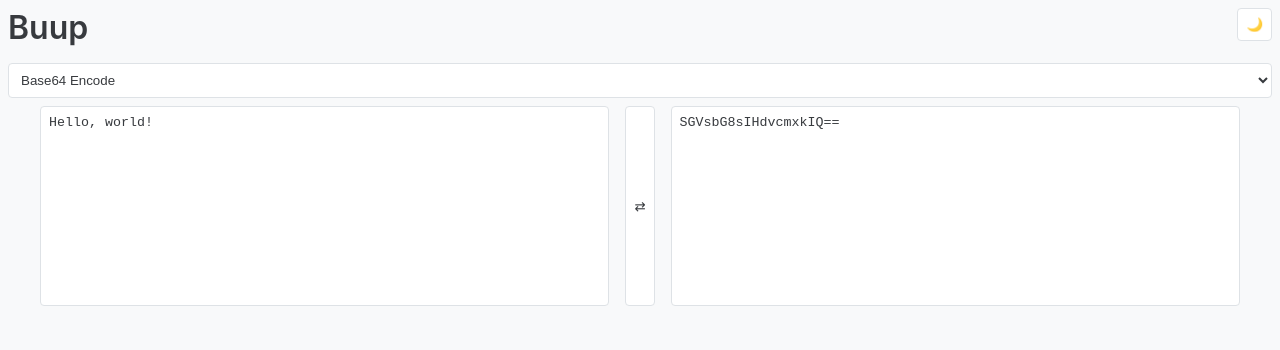
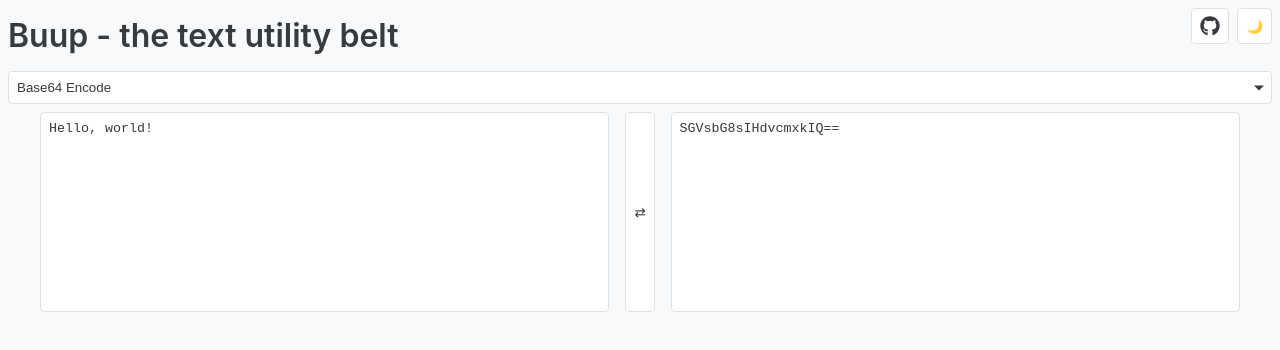
Before and after one commit to benletchford/buup.io, a React (Vite) app: page / in a window 1280 px wide. Shown: the top 350 px of the page. Built offline with nearby package versions, Linux system fonts and the light colour scheme.

Commit message:
Github link

```diff
--- a/package.json
+++ b/package.json
@@ -13,7 +13,8 @@
     "@emotion/react": "^11.14.0",
     "@emotion/styled": "^11.14.0",
     "react": "^19.0.0",
-    "react-dom": "^19.0.0"
+    "react-dom": "^19.0.0",
+    "react-icons": "^5.4.0"
   },
   "devDependencies": {
     "@eslint/js": "^9.19.0",
--- a/src/App.tsx
+++ b/src/App.tsx
@@ -1,13 +1,41 @@
 import { ThemeProvider } from '@emotion/react';
 import styled from '@emotion/styled';
 import { useState } from 'react';
+import { FaGithub } from 'react-icons/fa';
 import { TransformPanel } from './components/TransformPanel';
 import { TransformSelector } from './components/TransformSelector';
 import { ThemeToggle } from './components/ThemeToggle';
 import { theme } from './theme';
 import { loadTransformers, getTransformerOptions } from './utils/transformerLoader';
 
+const TopBar = styled.div`
+    position: absolute;
+    top: 0.5rem;
+    right: 0.5rem;
+    display: flex;
+    gap: 0.5rem;
+`;
+
+const GitHubButton = styled.a`
+    height: 36px;
+    display: flex;
+    align-items: center;
+    justify-content: center;
+    padding: 0.5rem;
+    border-radius: 4px;
+    background: ${({ theme }) => theme.surface};
+    color: ${({ theme }) => theme.text};
+    border: 1px solid ${({ theme }) => theme.border};
+    cursor: pointer;
+    text-decoration: none;
+
+    &:hover {
+        opacity: 0.8;
+    }
+`;
+
 const Container = styled.div`
+    position: relative;
     min-height: 100vh;
     padding: 0.5rem;
     background: ${({ theme }) => theme.background};
@@ -15,7 +43,7 @@
 `;
 
 const Title = styled.h1`
-    margin: 0 0 1rem 0;
+    margin: 0.5rem 0 1rem 0;
     font-size: 2rem;
     font-weight: 600;
 `;
@@ -68,8 +96,17 @@
   return (
     <ThemeProvider theme={isDark ? theme.dark : theme.light}>
       <Container>
-        <ThemeToggle isDark={isDark} onToggle={() => setIsDark(!isDark)} />
-        <Title>Buup</Title>
+        <TopBar>
+          <GitHubButton
+            href="https://github.com/benletchford/buup"
+            target="_blank"
+            rel="noopener noreferrer"
+          >
+            <FaGithub size={20} />
+          </GitHubButton>
+          <ThemeToggle isDark={isDark} onToggle={() => setIsDark(!isDark)} />
+        </TopBar>
+        <Title>Buup - the text utility belt</Title>
         <TransformSelector value={transformer} onChange={setTransformer} options={options} />
         <PanelContainer>
           <TransformPanel value={input} onChange={setInput} />
--- a/src/components/ThemeToggle.tsx
+++ b/src/components/ThemeToggle.tsx
@@ -2,9 +2,6 @@
 import { FC } from 'react';
 
 const Button = styled.button`
-    position: absolute;
-    top: 0.5rem;
-    right: 0.5rem;
     padding: 0.5rem;
     border: 1px solid ${props => props.theme.border};
     border-radius: 4px;
--- a/src/components/TransformSelector.tsx
+++ b/src/components/TransformSelector.tsx
@@ -1,21 +1,68 @@
 import styled from '@emotion/styled';
-import { FC } from 'react';
+import { FC, useState, useRef, useEffect, KeyboardEvent } from 'react';
 
 const Container = styled.div`
     margin-bottom: 0.5rem;
 `;
 
-const Select = styled.select`
+const InputContainer = styled.div`
+    position: relative;
     width: 100%;
-    padding: 0.5rem;
+`;
+
+const Input = styled.input`
+    width: 100%;
+    padding: 0.5rem 2rem 0.5rem 0.5rem;
     border: 1px solid ${props => props.theme.border};
     border-radius: 4px;
     background: ${props => props.theme.surface};
     color: ${props => props.theme.text};
+    cursor: pointer;
+    appearance: none;
 
     &:focus {
         outline: none;
         border-color: #4dabf7;
+    }
+`;
+
+const DropdownArrow = styled.div`
+    position: absolute;
+    right: 0.5rem;
+    top: 50%;
+    transform: translateY(-50%);
+    width: 0;
+    height: 0;
+    border-left: 5px solid transparent;
+    border-right: 5px solid transparent;
+    border-top: 5px solid ${props => props.theme.text};
+    pointer-events: none;
+`;
+
+const Dropdown = styled.ul<{ show: boolean }>`
+    display: ${props => props.show ? 'block' : 'none'};
+    position: absolute;
+    width: 100%;
+    max-height: 200px;
+    overflow-y: auto;
+    margin: 0;
+    padding: 0;
+    list-style: none;
+    border: 1px solid ${props => props.theme.border};
+    border-radius: 4px;
+    background: ${props => props.theme.surface};
+    box-shadow: 0 2px 4px rgba(0,0,0,0.1);
+    z-index: 1000;
+`;
+
+const DropdownItem = styled.li<{ selected: boolean }>`
+    padding: 0.5rem;
+    cursor: pointer;
+    background: ${props => props.selected ? props.theme.border : 'transparent'};
+    color: ${props => props.theme.text};
+
+    &:hover {
+        background: ${props => props.theme.border};
     }
 `;
 
@@ -32,15 +79,107 @@
 }
 
 export const TransformSelector: FC<TransformSelectorProps> = ({ value, onChange, options }) => {
+    const [inputValue, setInputValue] = useState('');
+    const [isOpen, setIsOpen] = useState(false);
+    const [selectedIndex, setSelectedIndex] = useState(-1);
+    const containerRef = useRef<HTMLDivElement>(null);
+
+    const filteredOptions = options.filter(option =>
+        option.title.toLowerCase().includes(inputValue.toLowerCase())
+    );
+
+    const currentOption = options.find(opt => opt.id === value);
+
+    useEffect(() => {
+        if (currentOption) {
+            setInputValue(currentOption.title);
+        }
+    }, [value, currentOption]);
+
+    useEffect(() => {
+        const handleClickOutside = (event: MouseEvent) => {
+            if (containerRef.current && !containerRef.current.contains(event.target as Node)) {
+                setIsOpen(false);
+            }
+        };
+
+        document.addEventListener('mousedown', handleClickOutside);
+        return () => document.removeEventListener('mousedown', handleClickOutside);
+    }, []);
+
+    const handleInputChange = (e: React.ChangeEvent<HTMLInputElement>) => {
+        setInputValue(e.target.value);
+        setIsOpen(true);
+        setSelectedIndex(-1);
+    };
+
+    const handleKeyDown = (e: KeyboardEvent<HTMLInputElement>) => {
+        if (!isOpen) {
+            if (e.key === 'ArrowDown' || e.key === 'ArrowUp') {
+                setIsOpen(true);
+                return;
+            }
+        }
+
+        switch (e.key) {
+            case 'ArrowDown':
+                setSelectedIndex(prev =>
+                    prev < filteredOptions.length - 1 ? prev + 1 : prev
+                );
+                e.preventDefault();
+                break;
+            case 'ArrowUp':
+                setSelectedIndex(prev => prev > 0 ? prev - 1 : prev);
+                e.preventDefault();
+                break;
+            case 'Enter':
+                if (selectedIndex >= 0 && selectedIndex < filteredOptions.length) {
+                    const selected = filteredOptions[selectedIndex];
+                    onChange(selected.id);
+                    setInputValue(selected.title);
+                    setIsOpen(false);
+                }
+                break;
+            case 'Escape':
+                setIsOpen(false);
+                if (currentOption) {
+                    setInputValue(currentOption.title);
+                }
+                break;
+        }
+    };
+
+    const handleOptionClick = (option: TransformerOption) => {
+        onChange(option.id);
+        setInputValue(option.title);
+        setIsOpen(false);
+    };
+
     return (
-        <Container>
-            <Select value={value} onChange={e => onChange(e.target.value)}>
-                {options.map(option => (
-                    <option key={option.id} value={option.id} title={option.description}>
+        <Container ref={containerRef}>
+            <InputContainer>
+                <Input
+                    value={inputValue}
+                    onChange={handleInputChange}
+                    onFocus={() => setIsOpen(true)}
+                    onKeyDown={handleKeyDown}
+                    placeholder="Search transformers..."
+                    readOnly={!isOpen}
+                />
+                <DropdownArrow />
+            </InputContainer>
+            <Dropdown show={isOpen}>
+                {filteredOptions.map((option, index) => (
+                    <DropdownItem
+                        key={option.id}
+                        selected={index === selectedIndex}
+                        onClick={() => handleOptionClick(option)}
+                        title={option.description}
+                    >
                         {option.title}
-                    </option>
+                    </DropdownItem>
                 ))}
-            </Select>
+            </Dropdown>
         </Container>
     );
 };
```
Also changed, not shown: 1 other file (tests, documents, lock files or other folders).
